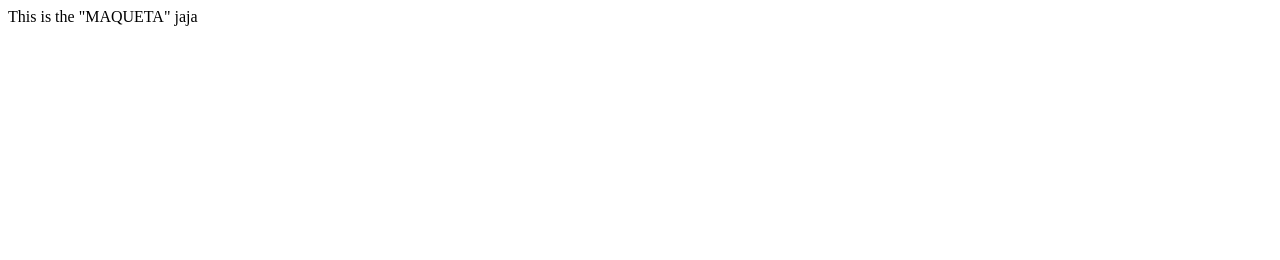
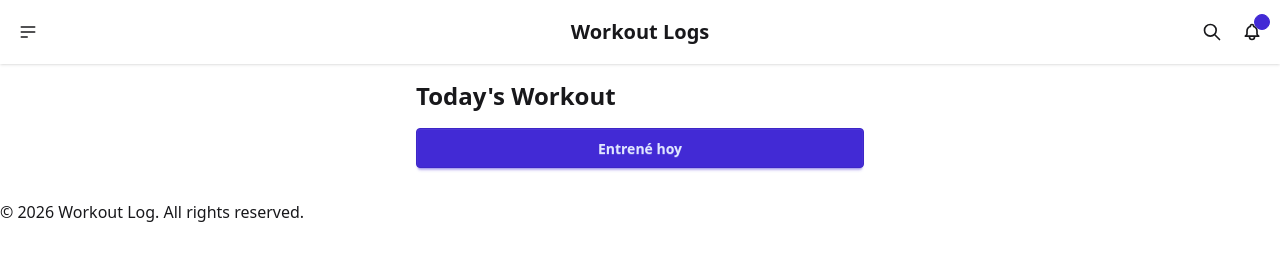
Before and after one commit to matiasbaxman/workout-log, a plain HTML site: page app/index.html in a window 1280 px wide. Drawn offline with nearby package versions, Linux system fonts and the light colour scheme.

Commit message:
feat: basic changes on index.html

```diff
--- a/app/index.html
+++ b/app/index.html
@@ -1,17 +1,122 @@
-<!DOCTYPE html>
+<!doctype html>
 <html lang="en">
-<head>
-    <meta charset="UTF-8">
-    <meta name="viewport" content="width=device-width, initial-scale=1.0">
+  <head>
+    <meta charset="UTF-8" />
+    <meta name="viewport" content="width=device-width, initial-scale=1.0" />
     <title>Workout Log</title>
-    <link rel="stylesheet" href="styles.css">
-</head>
-<body>
+    <!-- Local css file -->
+    <link rel="stylesheet" href="styles.css" />
 
+    <!-- CDN DaisyUI -->
+    <link
+      href="https://cdn.jsdelivr.net/npm/daisyui@5"
+      rel="stylesheet"
+      type="text/css"
+    />
+  </head>
+  <body>
+    <!-- ALL THE CONTENT IN THIS BOX -->
+    <div class="max-w-7xl mx-auto">
+      <!-- NOW THE COMPONENTS :) -->
+      <nav>
+        <div class="navbar bg-base-100 shadow-sm">
+          <div class="navbar-start">
+            <div class="dropdown">
+              <div tabindex="0" role="button" class="btn btn-ghost btn-circle">
+                <svg
+                  xmlns="http://www.w3.org/2000/svg"
+                  class="h-5 w-5"
+                  fill="none"
+                  viewBox="0 0 24 24"
+                  stroke="currentColor"
+                >
+                  <path
+                    stroke-linecap="round"
+                    stroke-linejoin="round"
+                    stroke-width="2"
+                    d="M4 6h16M4 12h16M4 18h7"
+                  />
+                </svg>
+              </div>
+              <ul
+                tabindex="-1"
+                class="menu menu-sm dropdown-content bg-base-100 rounded-box z-1 mt-3 w-52 p-2 shadow"
+              >
+                <li><a>Homepage</a></li>
+                <li><a>Portfolio</a></li>
+                <li><a>About</a></li>
+              </ul>
+            </div>
+          </div>
+          <div class="navbar-center">
+            <a class="btn btn-ghost text-xl">Workout Logs</a>
+          </div>
+          <div class="navbar-end">
+            <button class="btn btn-ghost btn-circle">
+              <svg
+                xmlns="http://www.w3.org/2000/svg"
+                class="h-5 w-5"
+                fill="none"
+                viewBox="0 0 24 24"
+                stroke="currentColor"
+              >
+                <path
+                  stroke-linecap="round"
+                  stroke-linejoin="round"
+                  stroke-width="2"
+                  d="M21 21l-6-6m2-5a7 7 0 11-14 0 7 7 0 0114 0z"
+                />
+              </svg>
+            </button>
+            <button class="btn btn-ghost btn-circle">
+              <div class="indicator">
+                <svg
+                  xmlns="http://www.w3.org/2000/svg"
+                  class="h-5 w-5"
+                  fill="none"
+                  viewBox="0 0 24 24"
+                  stroke="currentColor"
+                >
+                  <path
+                    stroke-linecap="round"
+                    stroke-linejoin="round"
+                    stroke-width="2"
+                    d="M15 17h5l-1.405-1.405A2.032 2.032 0 0118 14.158V11a6.002 6.002 0 00-4-5.659V5a2 2 0 10-4 0v.341C7.67 6.165 6 8.388 6 11v3.159c0 .538-.214 1.055-.595 1.436L4 17h5m6 0v1a3 3 0 11-6 0v-1m6 0H9"
+                  />
+                </svg>
+                <span
+                  class="badge badge-xs badge-primary indicator-item"
+                ></span>
+              </div>
+            </button>
+          </div>
+        </div>
+      </nav>
 
-    This is the "MAQUETA" jaja
+      <!-- THE MAIN CONTENT (ALL THE WEB IN HERE) -->
+      <main>
+        <main class="p-4">
+          <div class="max-w-md mx-auto">
+            <h1 class="text-2xl font-bold mb-4">Today's Workout</h1>
 
+            <button id="workout-btn" class="btn btn-primary w-full">
+              Entrené hoy
+            </button>
 
+            <div id="log" class="mt-4"></div>
+          </div>
+        </main>
+      </main>
+
+      <footer>
+        <p>&copy; 2026 Workout Log. All rights reserved.</p>
+      </footer>
+    </div>
+
+    <!-- DaisyUI script -->
+    <script src="https://cdn.jsdelivr.net/npm/@tailwindcss/browser@4"></script>
+
+    <!-- Local JS file -->
     <script src="app.js"></script>
-</body>
+  </body>
 </html>
```
